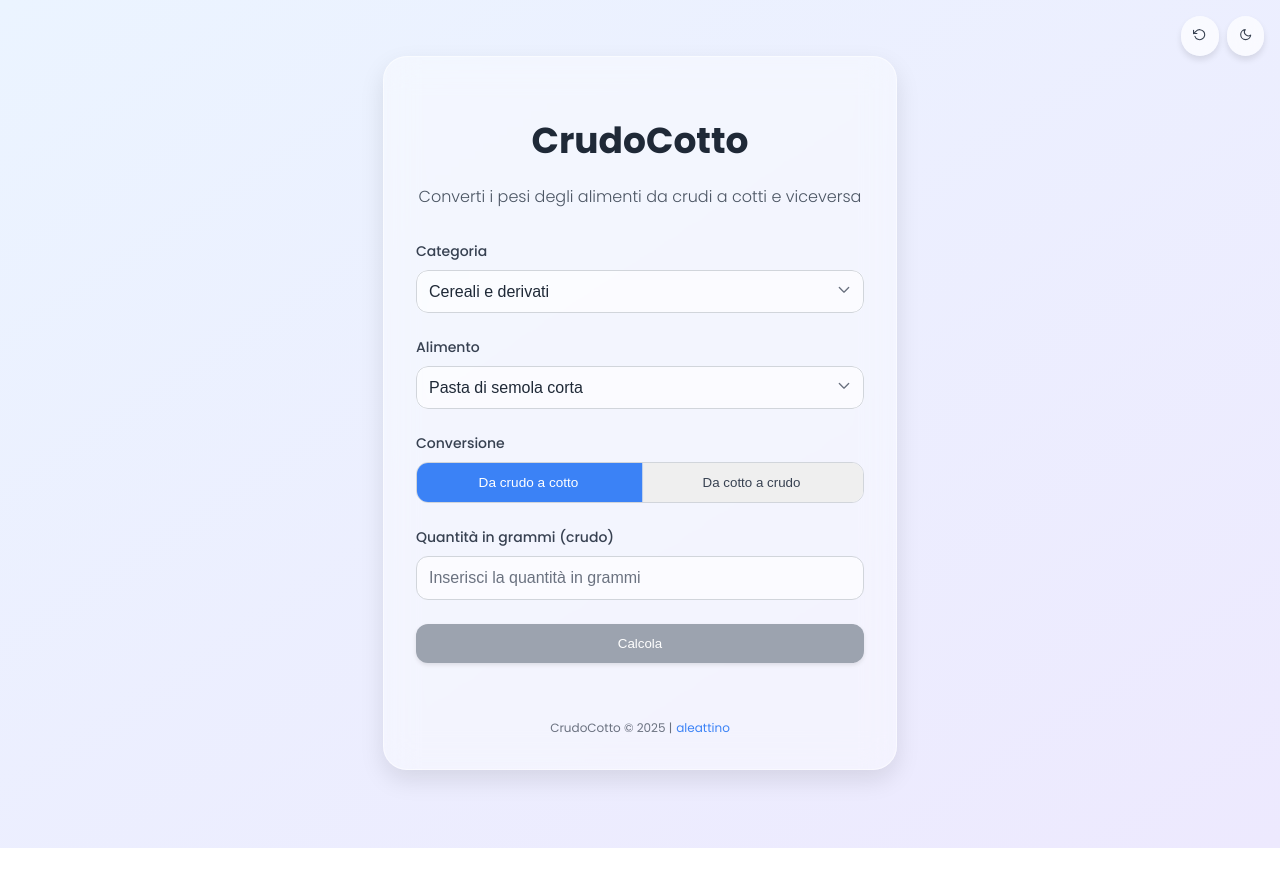
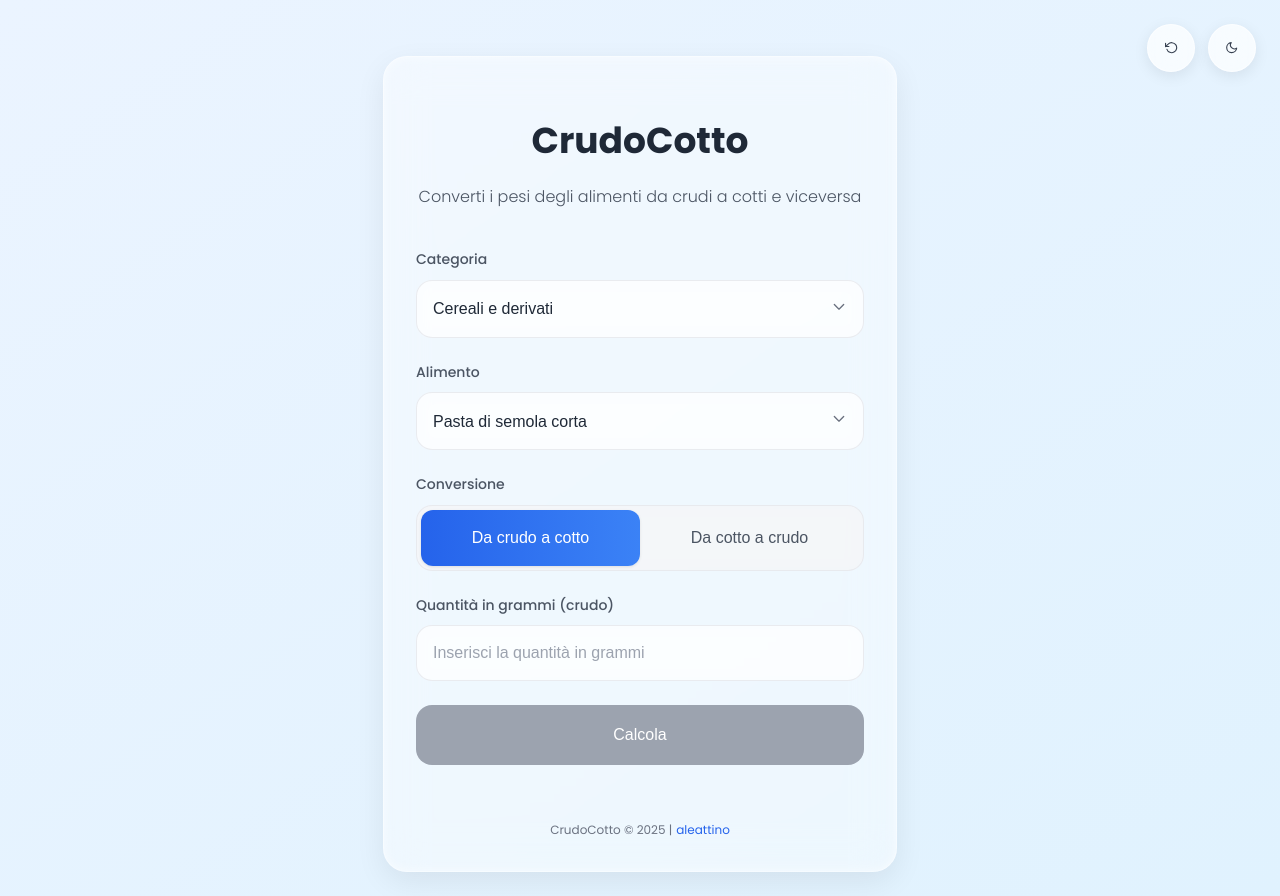
Before and after one commit to aleattino/crudocotto, a React (Create React App) app: page / in a window 1280 px wide. Before the commit the page ends 848 px from the top, so only its background shows below. Built offline with nearby package versions, Linux system fonts and the light colour scheme.

Commit message:
Migliorato design con glassmorphism, tema blu scuro e animazioni fluide

```diff
--- a/public/index.html
+++ b/public/index.html
@@ -3,7 +3,7 @@
   <head>
     <meta charset="utf-8" />
     <meta name="viewport" content="width=device-width, initial-scale=1.0, maximum-scale=1.0, user-scalable=no" />
-    <meta name="theme-color" content="#4F46E5" />
+    <meta name="theme-color" content="#2563EB" />
     <meta name="description" content="CrudoCotto - Converti i pesi degli alimenti da crudi a cotti e viceversa" />
     <meta name="apple-mobile-web-app-capable" content="yes" />
     <meta name="format-detection" content="telephone=no" />
--- a/src/App.js
+++ b/src/App.js
@@ -288,28 +288,13 @@ const CrudoCottoApp = () => {
           onClick={calcolaRisultato}
           disabled={!quantita || isCalcolando}
           className="calc-button"
-          style={{
-            position: 'relative',
-            overflow: 'hidden'
-          }}
         >
           {isCalcolando ?
             "Calcolando..." :
             "Calcola"}
 
           {isCalcolando && (
-            <span
-              style={{
-                position: 'absolute',
-                top: 0,
-                left: 0,
-                right: 0,
-                bottom: 0,
-                background: 'linear-gradient(to right, rgba(255,255,255,0) 0%, rgba(255,255,255,0.3) 50%, rgba(255,255,255,0) 100%)',
-                backgroundSize: '200% 100%',
-                animation: 'shimmer 1s infinite'
-              }}
-            ></span>
+            <span className="shimmer"></span>
           )}
         </button>
 
--- a/src/styles.css
+++ b/src/styles.css
@@ -7,7 +7,7 @@ body {
     sans-serif;
   -webkit-font-smoothing: antialiased;
   -moz-osx-font-smoothing: grayscale;
-  background: linear-gradient(to bottom right, #EBF4FF, #EDE9FE);
+  overflow-x: hidden;
 }
 
 /* Animazioni */
@@ -21,25 +21,21 @@ body {
   to { transform: translateY(0); opacity: 1; }
 }
 
-@keyframes slideInLeft {
-  from { transform: translateX(-20px); opacity: 0; }
-  to { transform: translateX(0); opacity: 1; }
-}
-
-@keyframes slideInRight {
-  from { transform: translateX(20px); opacity: 0; }
-  to { transform: translateX(0); opacity: 1; }
-}
-
 @keyframes pulse {
-  0% { transform: scale(1); }
-  50% { transform: scale(1.05); }
-  100% { transform: scale(1); }
+  0% { box-shadow: 0 0 0 0 rgba(37, 99, 235, 0.4); }
+  70% { box-shadow: 0 0 0 10px rgba(37, 99, 235, 0); }
+  100% { box-shadow: 0 0 0 0 rgba(37, 99, 235, 0); }
 }
 
 @keyframes shimmer {
   0% { background-position: -468px 0; }
   100% { background-position: 468px 0; }
+}
+
+@keyframes float {
+  0% { transform: translateY(0px); }
+  50% { transform: translateY(-8px); }
+  100% { transform: translateY(0px); }
 }
 
 /* Tema principale */
@@ -48,44 +44,92 @@ body {
   flex-direction: column;
   align-items: center;
   min-height: 100vh;
+  width: 100%;
+  box-sizing: border-box;
   padding: 1.5rem;
   transition: background-color 0.5s cubic-bezier(0.22, 1, 0.36, 1);
+  position: relative;
+  overflow: hidden;
+}
+
+.app-container::before,
+.app-container::after {
+  content: "";
+  position: absolute;
+  width: 300px;
+  height: 300px;
+  border-radius: 50%;
+  filter: blur(120px);
+  z-index: -1;
+  opacity: 0.6;
+  animation: fadeIn 2s ease-out;
+}
+
+.app-container::before {
+  top: -100px;
+  right: -50px;
+  animation: float 10s ease-in-out infinite;
+}
+
+.app-container::after {
+  bottom: -100px;
+  left: -50px;
+  animation: float 12s ease-in-out infinite reverse;
 }
 
 .app-container.light {
-  background: linear-gradient(to bottom right, #EBF4FF, #EDE9FE);
+  background: linear-gradient(to bottom right, #EBF4FF, #E0F2FE);
+}
+
+.app-container.light::before {
+  background-color: rgba(96, 165, 250, 0.3);
+}
+
+.app-container.light::after {
+  background-color: rgba(59, 130, 246, 0.3);
 }
 
 .app-container.dark {
-  background: linear-gradient(to bottom right, #1F2937, #4C1D95);
+  background: linear-gradient(to bottom right, #111827, #1E3A8A);
   color: white;
+}
+
+.app-container.dark::before {
+  background-color: rgba(30, 58, 138, 0.2);
+}
+
+.app-container.dark::after {
+  background-color: rgba(30, 64, 175, 0.2);
 }
 
 /* Pannello di controllo */
 .control-panel {
-  position: fixed; /* Cambiato da absolute a fixed */
-  top: 1rem;
-  right: 1rem;
+  position: fixed;
+  top: 1.5rem;
+  right: 1.5rem;
   display: flex;
-  gap: 0.5rem;
-  z-index: 1000; /* Assicura che i pulsanti siano sempre visibili */
+  gap: 0.8rem;
+  z-index: 1000;
 }
 
 .control-button {
-  padding: 0.75rem;
+  width: 3rem;
+  height: 3rem;
+  display: flex;
+  align-items: center;
+  justify-content: center;
   border-radius: 9999px;
-  backdrop-filter: blur(12px);
-  -webkit-backdrop-filter: blur(12px);
-  box-shadow: 0 4px 6px rgba(0, 0, 0, 0.1);
-  border: none;
+  backdrop-filter: blur(15px);
+  -webkit-backdrop-filter: blur(15px);
+  border: 1px solid;
   cursor: pointer;
   transition: all 0.3s cubic-bezier(0.25, 0.46, 0.45, 0.94);
+  box-shadow: 0 4px 15px rgba(0, 0, 0, 0.08);
   animation: fadeIn 0.5s ease-out;
 }
 
 .control-button:hover {
-  box-shadow: 0 6px 8px rgba(0, 0, 0, 0.15);
-  transform: translateY(-2px);
+  transform: translateY(-2px) scale(1.1);
 }
 
 .control-button:active {
@@ -95,11 +139,13 @@ body {
 .light .control-button {
   background-color: rgba(255, 255, 255, 0.7);
   color: #374151;
+  border-color: rgba(255, 255, 255, 0.6);
 }
 
 .dark .control-button {
   background-color: rgba(31, 41, 55, 0.7);
   color: #E5E7EB;
+  border-color: rgba(55, 65, 81, 0.6);
 }
 
 /* Card principale */
@@ -108,23 +154,26 @@ body {
   max-width: 28rem;
   padding: 2rem;
   border-radius: 1.5rem;
-  box-shadow: 0 10px 25px rgba(0, 0, 0, 0.1);
   border: 1px solid;
   transition: all 0.5s cubic-bezier(0.22, 1, 0.36, 1);
-  backdrop-filter: blur(16px);
-  -webkit-backdrop-filter: blur(16px);
+  backdrop-filter: blur(20px);
+  -webkit-backdrop-filter: blur(20px);
   animation: slideUp 0.7s cubic-bezier(0.22, 1, 0.36, 1);
-  margin-top: 2rem; /* Spazio superiore per dispositivi mobili */
+  margin-top: 2rem;
 }
 
 .light .main-card {
   background-color: rgba(255, 255, 255, 0.4);
   border-color: rgba(255, 255, 255, 0.5);
+  box-shadow: 0 10px 30px rgba(0, 0, 0, 0.07),
+              0 0 10px rgba(255, 255, 255, 0.5) inset;
 }
 
 .dark .main-card {
   background-color: rgba(31, 41, 55, 0.4);
   border-color: rgba(55, 65, 81, 0.5);
+  box-shadow: 0 10px 30px rgba(0, 0, 0, 0.15),
+              0 0 10px rgba(30, 58, 138, 0.2) inset;
 }
 
 /* Titoli e testo */
@@ -146,7 +195,7 @@ body {
 
 .subtitle {
   text-align: center;
-  margin-bottom: 2rem;
+  margin-bottom: 2.5rem;
   font-weight: 300;
   animation: fadeIn 0.9s cubic-bezier(0.22, 1, 0.36, 1);
 }
@@ -164,23 +213,15 @@ body {
   margin-bottom: 1.5rem;
 }
 
-.form-group:nth-child(odd) {
-  animation: slideInLeft 0.7s cubic-bezier(0.22, 1, 0.36, 1);
-}
-
-.form-group:nth-child(even) {
-  animation: slideInRight 0.7s cubic-bezier(0.22, 1, 0.36, 1);
-}
-
 .form-label {
   display: block;
   font-size: 0.875rem;
   font-weight: 500;
-  margin-bottom: 0.5rem;
+  margin-bottom: 0.6rem;
 }
 
 .light .form-label {
-  color: #374151;
+  color: #4B5563;
 }
 
 .dark .form-label {
@@ -189,55 +230,57 @@ body {
 
 .select-container {
   position: relative;
-  border-radius: 0.75rem;
+  border-radius: 1rem;
   overflow: hidden;
+  border: 1px solid;
   transition: all 0.3s ease;
+  height: 3.5rem;
+  backdrop-filter: blur(8px);
+  -webkit-backdrop-filter: blur(8px);
 }
 
 .select-container:hover {
   transform: translateY(-1px);
-  box-shadow: 0 3px 6px rgba(0, 0, 0, 0.08);
 }
 
 .light .select-container {
   background-color: rgba(255, 255, 255, 0.6);
+  border-color: rgba(229, 231, 235, 0.8);
 }
 
 .dark .select-container {
   background-color: rgba(55, 65, 81, 0.6);
+  border-color: rgba(75, 85, 99, 0.8);
 }
 
 .form-select {
   width: 100%;
-  padding: 0.75rem;
+  height: 100%;
+  padding: 0 1rem;
   appearance: none;
-  border-radius: 0.75rem;
-  border: 1px solid;
+  background-color: transparent;
   outline: none;
+  border: none;
   transition: all 0.3s cubic-bezier(0.25, 0.46, 0.45, 0.94);
   box-sizing: border-box;
-  font-size: 16px; /* Dimensione sicura per iOS */
+  font-size: 16px;
 }
 
 .light .form-select {
-  background-color: transparent;
   color: #1F2937;
-  border-color: #D1D5DB;
 }
 
 .dark .form-select {
-  background-color: transparent;
   color: #FFFFFF;
-  border-color: #4B5563;
 }
 
 .form-select:focus {
-  box-shadow: 0 0 0 2px rgba(59, 130, 246, 0.5);
+  box-shadow: 0 0 0 2px rgba(37, 99, 235, 0.5);
 }
 
 .select-arrow {
   position: absolute;
-  right: 0.75rem;
+  right: 1rem;
   top: 50%;
   transform: translateY(-50%);
   pointer-events: none;
@@ -259,103 +302,143 @@ body {
 /* Direction toggle */
 .direction-toggle {
   display: flex;
-  border-radius: 0.75rem;
+  border-radius: 1rem;
   overflow: hidden;
   border: 1px solid;
   transition: all 0.3s ease;
+  height: 3.5rem;
+  padding: 0.25rem;
+  backdrop-filter: blur(8px);
+  -webkit-backdrop-filter: blur(8px);
 }
 
 .light .direction-toggle {
-  background-color: rgba(255, 255, 255, 0.6);
-  border-color: #D1D5DB;
+  background-color: rgba(243, 244, 246, 0.6);
+  border-color: rgba(229, 231, 235, 0.8);
 }
 
 .dark .direction-toggle {
-  background-color: rgba(55, 65, 81, 0.6);
-  border-color: #4B5563;
+  background-color: rgba(31, 41, 55, 0.6);
+  border-color: rgba(75, 85, 99, 0.8);
 }
 
 .direction-button {
   flex: 1;
-  padding: 0.75rem 1rem;
-  text-align: center;
+  height: 100%;
+  border-radius: 0.75rem;
   border: none;
   cursor: pointer;
+  display: flex;
+  align-items: center;
+  justify-content: center;
+  font-weight: 500;
   transition: all 0.3s cubic-bezier(0.22, 1, 0.36, 1);
+  font-size: 16px;
 }
 
 .direction-button.active {
-  background-color: #3B82F6;
-  color: white;
-  transform: scale(1.02);
+  transform: scale(1);
   box-shadow: 0 1px 3px rgba(0, 0, 0, 0.1);
 }
 
+.light .direction-button.active {
+  background: linear-gradient(to right, #2563EB, #3B82F6);
+  color: white;
+}
+
+.dark .direction-button.active {
+  background: linear-gradient(to right, #1E3A8A, #1D4ED8);
+  color: white;
+}
+
 .light .direction-button:not(.active) {
-  color: #374151;
+  background-color: transparent;
+  color: #4B5563;
 }
 
 .dark .direction-button:not(.active) {
+  background-color: transparent;
   color: #D1D5DB;
 }
 
 /* Input field */
 .form-input {
   width: 100%;
-  padding: 0.75rem;
-  border-radius: 0.75rem;
+  height: 3.5rem;
+  padding: 0 1rem;
+  border-radius: 1rem;
   border: 1px solid;
   outline: none;
   transition: all 0.3s cubic-bezier(0.22, 1, 0.36, 1);
-  transform-origin: center;
-  box-sizing: border-box; /* Assicura che padding e bordo siano inclusi nella larghezza */
-  font-size: 16px; /* Dimensione sicura per iOS */
+  box-sizing: border-box;
+  font-size: 16px;
+  backdrop-filter: blur(8px);
+  -webkit-backdrop-filter: blur(8px);
 }
 
 .form-input:focus {
-  transform: scale(1.01);
-  box-shadow: 0 0 0 2px rgba(59, 130, 246, 0.5);
+  transform: translateY(-1px);
 }
 
 .light .form-input {
   background-color: rgba(255, 255, 255, 0.6);
   color: #1F2937;
-  border-color: #D1D5DB;
+  border-color: rgba(229, 231, 235, 0.8);
 }
 
 .dark .form-input {
   background-color: rgba(55, 65, 81, 0.6);
   color: #FFFFFF;
-  border-color: #4B5563;
+  border-color: rgba(75, 85, 99, 0.8);
 }
 
 .light .form-input::placeholder {
+  color: #9CA3AF;
+}
+
+.dark .form-input::placeholder {
   color: #6B7280;
 }
 
-.dark .form-input::placeholder {
-  color: #9CA3AF;
+.form-input:focus {
+  box-shadow: 0 0 0 2px rgba(37, 99, 235, 0.5);
 }
 
 /* Button */
 .calc-button {
   width: 100%;
-  padding: 0.75rem 1rem;
-  border-radius: 0.75rem;
+  height: 3.75rem;
+  border-radius: 1rem;
   font-weight: 500;
   color: white;
   border: none;
   cursor: pointer;
   transition: all 0.3s cubic-bezier(0.22, 1, 0.36, 1);
   margin-bottom: 1.5rem;
-  box-shadow: 0 2px 4px rgba(0, 0, 0, 0.1);
   animation: fadeIn 1s cubic-bezier(0.22, 1, 0.36, 1);
-  transform-origin: center;
+  font-size: 16px;
+  position: relative;
+  overflow: hidden;
+}
+
+.calc-button:before {
+  content: '';
+  position: absolute;
+  top: 0;
+  left: 0;
+  right: 0;
+  bottom: 0;
+  background: linear-gradient(to right, rgba(255,255,255,0.1), rgba(255,255,255,0.2), rgba(255,255,255,0.1));
+  transform: translateX(-100%);
+  transition: transform 0.6s ease;
+}
+
+.calc-button:hover:before {
+  transform: translateX(100%);
 }
 
 .calc-button:hover:not(:disabled) {
-  box-shadow: 0 4px 8px rgba(0, 0, 0, 0.15);
-  transform: translateY(-1px) scale(1.01);
+  transform: translateY(-2px);
 }
 
 .calc-button:active:not(:disabled) {
@@ -363,19 +446,21 @@ body {
 }
 
 .light .calc-button:not(:disabled) {
-  background-color: #3B82F6;
+  background: linear-gradient(to right, #2563EB, #3B82F6);
+  box-shadow: 0 4px 15px rgba(37, 99, 235, 0.3);
 }
 
 .light .calc-button:hover:not(:disabled) {
-  background-color: #2563EB;
+  box-shadow: 0 6px 20px rgba(37, 99, 235, 0.4);
 }
 
 .dark .calc-button:not(:disabled) {
-  background-color: #4F46E5;
+  background: linear-gradient(to right, #1E3A8A, #1D4ED8);
+  box-shadow: 0 4px 15px rgba(30, 58, 138, 0.3);
 }
 
 .dark .calc-button:hover:not(:disabled) {
-  background-color: #4338CA;
+  box-shadow: 0 6px 20px rgba(30, 58, 138, 0.4);
 }
 
 .calc-button:disabled {
@@ -383,38 +468,41 @@ body {
 }
 
 .light .calc-button:disabled {
-  background-color: #9CA3AF;
+  background: #9CA3AF;
+  box-shadow: none;
 }
 
 .dark .calc-button:disabled {
-  background-color: #4B5563;
+  background: #4B5563;
+  box-shadow: none;
 }
 
 /* Result box */
 .result-box {
-  padding: 1.5rem;
-  border-radius: 0.75rem;
+  padding: 1.75rem;
+  border-radius: 1rem;
   text-align: center;
   border: 1px solid;
-  backdrop-filter: blur(12px);
-  -webkit-backdrop-filter: blur(12px);
-  animation: slideUp 0.5s cubic-bezier(0.22, 1, 0.36, 1), pulse 1s cubic-bezier(0.22, 1, 0.36, 1);
+  backdrop-filter: blur(15px);
+  -webkit-backdrop-filter: blur(15px);
+  animation: slideUp 0.5s cubic-bezier(0.22, 1, 0.36, 1);
   transition: all 0.3s cubic-bezier(0.22, 1, 0.36, 1);
 }
 
 .result-box:hover {
   transform: translateY(-2px);
-  box-shadow: 0 5px 15px rgba(0, 0, 0, 0.1);
 }
 
 .light .result-box {
-  background-color: rgba(255, 255, 255, 0.7);
-  border-color: #E5E7EB;
+  background-color: rgba(255, 255, 255, 0.5);
+  border-color: rgba(229, 231, 235, 0.8);
+  box-shadow: 0 5px 20px rgba(0, 0, 0, 0.05);
 }
 
 .dark .result-box {
-  background-color: rgba(31, 41, 55, 0.7);
-  border-color: #4B5563;
+  background-color: rgba(31, 41, 55, 0.5);
+  border-color: rgba(75, 85, 99, 0.8);
+  box-shadow: 0 5px 20px rgba(0, 0, 0, 0.15);
 }
 
 .result-label {
@@ -435,10 +523,11 @@ body {
   justify-content: center;
   gap: 1rem;
   margin-top: 0.5rem;
+  animation: pulse 2s infinite;
 }
 
 .result-value {
-  font-size: 1.5rem;
+  font-size: 1.75rem;
   font-weight: 700;
   animation: fadeIn 0.5s 0.2s both;
 }
@@ -466,7 +555,7 @@ body {
 
 .factor-info {
   font-size: 0.75rem;
-  margin-top: 0.5rem;
+  margin-top: 0.75rem;
   animation: fadeIn 0.5s 0.4s both;
 }
 
@@ -496,14 +585,17 @@ body {
 
 .footer a {
   margin-left: 0.25rem;
-  color: #3B82F6;
+  color: #2563EB;
   text-decoration: none;
   transition: all 0.3s ease;
 }
 
+.dark .footer a {
+  color: #3B82F6;
+}
+
 .footer a:hover {
   text-decoration: underline;
-  color: #2563EB;
 }
 
 /* Responsive fixes */
@@ -524,14 +616,13 @@ body {
   }
 
   .direction-button {
-    padding: 0.75rem 0.5rem;
     font-size: 0.85rem;
   }
 
   /* Rendere i pulsanti più visibili su mobile */
   .control-button {
-    width: 2.5rem;
-    height: 2.5rem;
+    width: 2.75rem;
+    height: 2.75rem;
     display: flex;
     align-items: center;
     justify-content: center;
@@ -587,3 +678,10 @@ html {
   -webkit-text-size-adjust: 100%;
   touch-action: manipulation;
 }
+
+/* Shimmer effect per caricamento */
+.shimmer {
+  background: linear-gradient(to right, rgba(255, 255, 255, 0) 0%, rgba(255, 255, 255, 0.3) 50%, rgba(255, 255, 255, 0) 100%);
+  background-size: 200% 100%;
+  animation: shimmer 1.5s infinite;
+}
```
